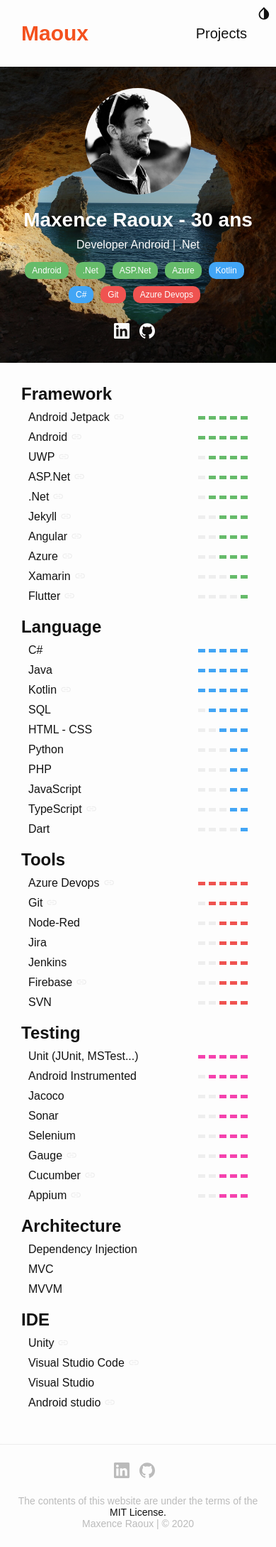
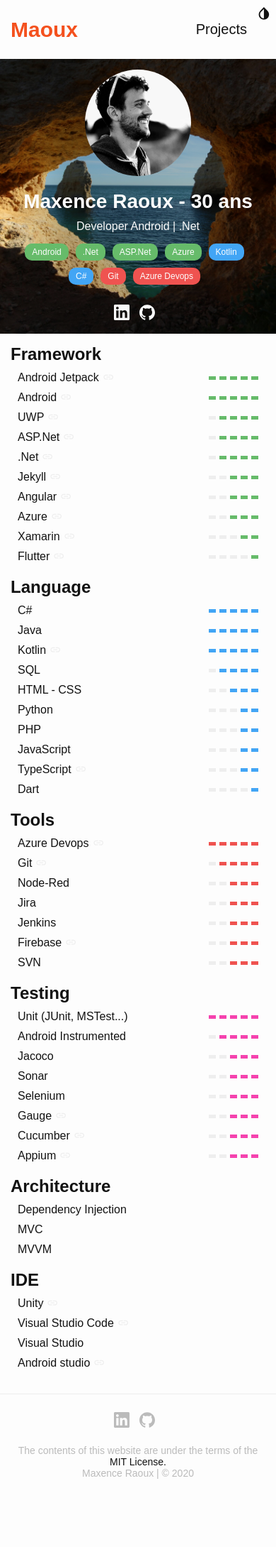
Before and after one commit to Maouxi/maouxi.github.io, a Jekyll site: the page built from index.html, in a window 390 px wide. Shown: the whole page at 71% size. Built offline with Jekyll 4.4.1, drawn with Linux system fonts in a browser that asks for light colours; after the commit the page ends 2108 px from its top, so only the background shows below that.

Commit message:
Improve page layout on small screen

```diff
--- /dev/null
+++ b/_sass/dim.scss
@@ -0,0 +1,2 @@
+$page-margin: 30px;
+$page-margin-small: 15px;
--- a/_sass/header.scss
+++ b/_sass/header.scss
@@ -1,3 +1,19 @@
+@media (min-width: 800px) {
+    header#navigation {
+        h1 {
+            padding: $page-margin;
+        }
+    }
+}
+
+@media (max-width: 800px) {
+    header#navigation {
+        h1 {
+            padding: $page-margin-small;
+        }
+    }
+}
+
 header#navigation {
     display: flex;
     background-color: $background-color;
@@ -7,7 +23,6 @@ header#navigation {
     align-items: center;
     box-shadow: 0px 1px 1px $shadow;
     h1 {
-        padding: 30px;
         font-size: 30px;
         flex: 1;
         margin-bottom: 0px;
--- a/_sass/main.scss
+++ b/_sass/main.scss
@@ -9,11 +9,23 @@ body {
     color: $text-primary-color;
 }
 
+@media (min-width: 800px) {
+    section,
+    article {
+        padding: $page-margin;
+    }
+}
+@media (max-width: 800px) {
+    section,
+    article {
+        padding: $page-margin-small;
+    }
+}
+
 section,
 article {
     max-width: 1000px;
     margin: auto;
-    padding: 30px;
 }
 
 table {
--- a/assets/css/styles.scss
+++ b/assets/css/styles.scss
@@ -2,6 +2,7 @@
 ---
 
 @import "colors";
+@import "dim";
 @import "main";
 @import "header";
 @import "footer";
```
